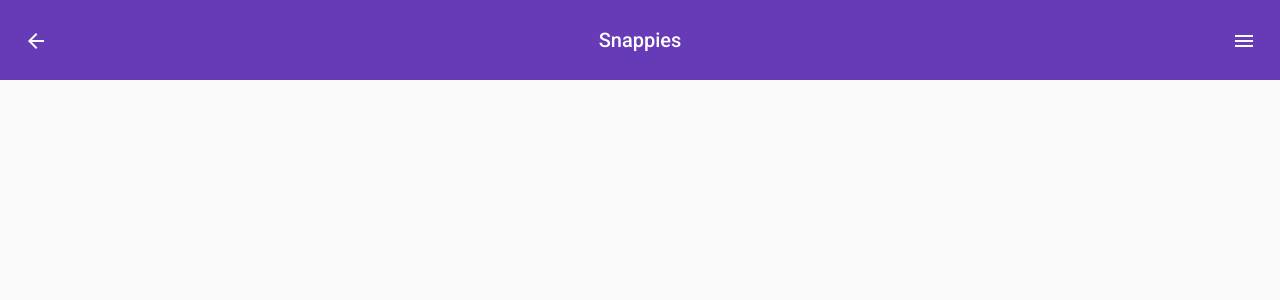
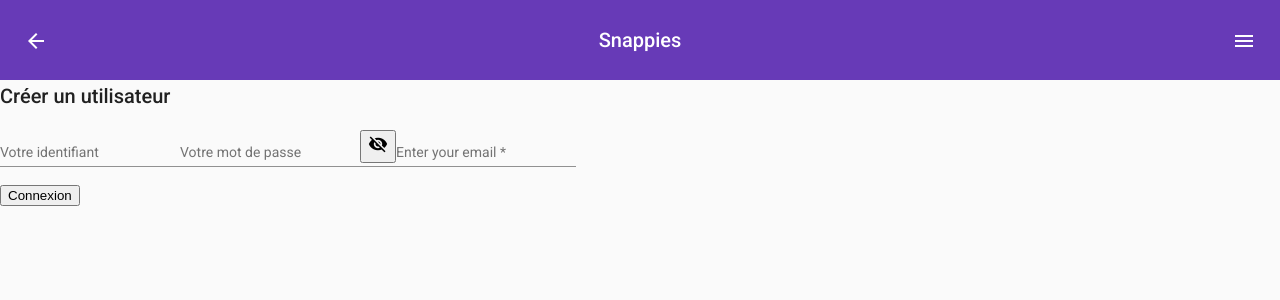
Before and after one commit to pfe-2023-group-03/snappies-front, an Angular app: page /userform in a window 1280 px wide. Before the commit this address led to /. Shown: the top 300 px of the page. Built offline with nearby package versions, Linux system fonts and the light colour scheme.

Commit message:
refactor : add a remember me in login form

```diff
--- a/src/app/app-routing.module.ts
+++ b/src/app/app-routing.module.ts
@@ -3,12 +3,14 @@
 import { UsersComponent } from './users/users.component';
 import { LoginformComponent } from './loginform/loginform.component';
 import { AdminComponent } from './admin/admin.component';
+import { UserformComponent } from './userform/userform.component';
 
 
 const routes: Routes = [
   { path: 'users', component: UsersComponent },
   { path: 'login', component: LoginformComponent},
-  { path: 'admin', component: AdminComponent}
+  { path: 'admin', component: AdminComponent},
+  { path: 'userform', component: UserformComponent}
 ];
 
 @NgModule({
--- a/src/app/app.module.ts
+++ b/src/app/app.module.ts
@@ -12,6 +12,7 @@
 import { MatToolbarModule } from '@angular/material/toolbar';
 import { ServiceWorkerModule } from '@angular/service-worker';
 import { MatSlideToggleModule } from '@angular/material/slide-toggle';
+import { UserformModule } from './userform/userform.module';
 
 
 
@@ -26,6 +27,7 @@
       BrowserAnimationsModule,
       MatToolbarModule,
       MatSlideToggleModule,
+      UserformModule,
 
       ServiceWorkerModule.register('ngsw-worker.js', {
       enabled: !isDevMode(),
--- a/src/app/loginform/loginform.component.html
+++ b/src/app/loginform/loginform.component.html
@@ -1,4 +1,4 @@
-
+<!-- [formControl]="hideRequiredControl" to put in the checkbox tag when we'll ready to use it -->
 <div id="wrapperLogin">
     <img src="assets/Snappies-Logo.png" alt="Snappies Logo" class="logo" width="25%">
     <div id ="loginform">
@@ -13,6 +13,7 @@
                 <mat-icon>{{hide ? 'visibility_off' : 'visibility'}}</mat-icon>
             </button>
         </mat-form-field>
+        <mat-checkbox>Se souvenir de moi</mat-checkbox>
     </div>
     <div id="loginButton">
         <button  mat-raised-button>Connexion</button>
--- a/src/app/loginform/loginform.module.ts
+++ b/src/app/loginform/loginform.module.ts
@@ -17,6 +17,7 @@
     MatInputModule,
     MatIconModule,
     MatButtonModule,
+    MatCheckboxModule
 
   ],
   exports: [LoginformComponent]
--- a/src/app/navbar/navbar.component.html
+++ b/src/app/navbar/navbar.component.html
@@ -15,6 +15,7 @@
             <a mat-list-item (click)="navigateTo('/users')">Users</a>
             <a mat-list-item (click)="navigateTo('/login')">Login</a>
             <a mat-list-item (click)="navigateTo('/admin')">Admin</a>
+            <a mat-list-item (click)="navigateTo('/userform')">Userform</a>
         </mat-nav-list>
     </mat-sidenav>
     <mat-sidenav-content>
--- /dev/null
+++ b/src/app/userform/userform.component.html
@@ -0,0 +1,24 @@
+<h2>Créer un utilisateur</h2>
+<div id="loginform">
+    <mat-form-field>
+        <mat-label>Votre identifiant</mat-label>
+        <input matInput>
+    </mat-form-field>
+    <mat-form-field>
+        <mat-label>Votre mot de passe</mat-label>
+        <input matInput [type]="hide ? 'password' : 'text'">
+        <button mat-icon-button matSuffix (click)="hide = !hide" [attr.aria-label]="'Hide password'" [attr.aria-pressed]="hide">
+            <mat-icon>{{hide ? 'visibility_off' : 'visibility'}}</mat-icon>
+        </button>
+    </mat-form-field>
+    <mat-form-field>
+        <mat-label>Enter your email</mat-label>
+        <input matInput placeholder="pat@example.com" [formControl]="email" required>
+        <mat-error *ngIf="email.invalid && email.touched">
+            {{ getErrorMessage() }}
+        </mat-error>
+    </mat-form-field>
+</div>
+<div id="loginButton">
+    <button mat-raised-button>Connexion</button>
+</div>
--- /dev/null
+++ b/src/app/userform/userform.component.ts
@@ -0,0 +1,21 @@
+import { Component, OnInit } from '@angular/core';
+import { FormControl, Validators } from '@angular/forms';
+
+@Component({
+  selector: 'app-userform',
+  templateUrl: './userform.component.html',
+  styleUrls: ['./userform.component.css']
+})
+export class UserformComponent implements OnInit {
+  ngOnInit(): void {}
+  email: FormControl = new FormControl('', [Validators.required, Validators.email]);
+
+  // Fonction pour récupérer le message d'erreur
+  getErrorMessage() {
+    if (this.email.hasError('required')) {
+      return 'Email is required';
+    }
+    return this.email.hasError('email') ? 'Not a valid email' : '';
+  }
+  hide = true;
+}
--- /dev/null
+++ b/src/app/userform/userform.module.ts
@@ -0,0 +1,20 @@
+import { NgModule } from '@angular/core';
+import { CommonModule } from '@angular/common';
+import { MatFormFieldModule } from '@angular/material/form-field';
+import { MatInputModule } from '@angular/material/input';
+import { MatIconModule } from '@angular/material/icon';
+import { UserformComponent } from './userform.component';
+import { ReactiveFormsModule } from '@angular/forms'; // Importez ReactiveFormsModule pour utiliser les FormControl
+
+@NgModule({
+  declarations: [UserformComponent],
+  imports: [
+    CommonModule,
+    MatFormFieldModule,
+    MatInputModule,
+    MatIconModule,
+    ReactiveFormsModule, // Ajoutez ReactiveFormsModule pour utiliser les FormControl
+  ],
+  exports: [UserformComponent]
+})
+export class UserformModule { }
```
Also changed, not shown: src/app/userform/userform.component.css (added), 1 other file (tests, documents, lock files or other folders).
